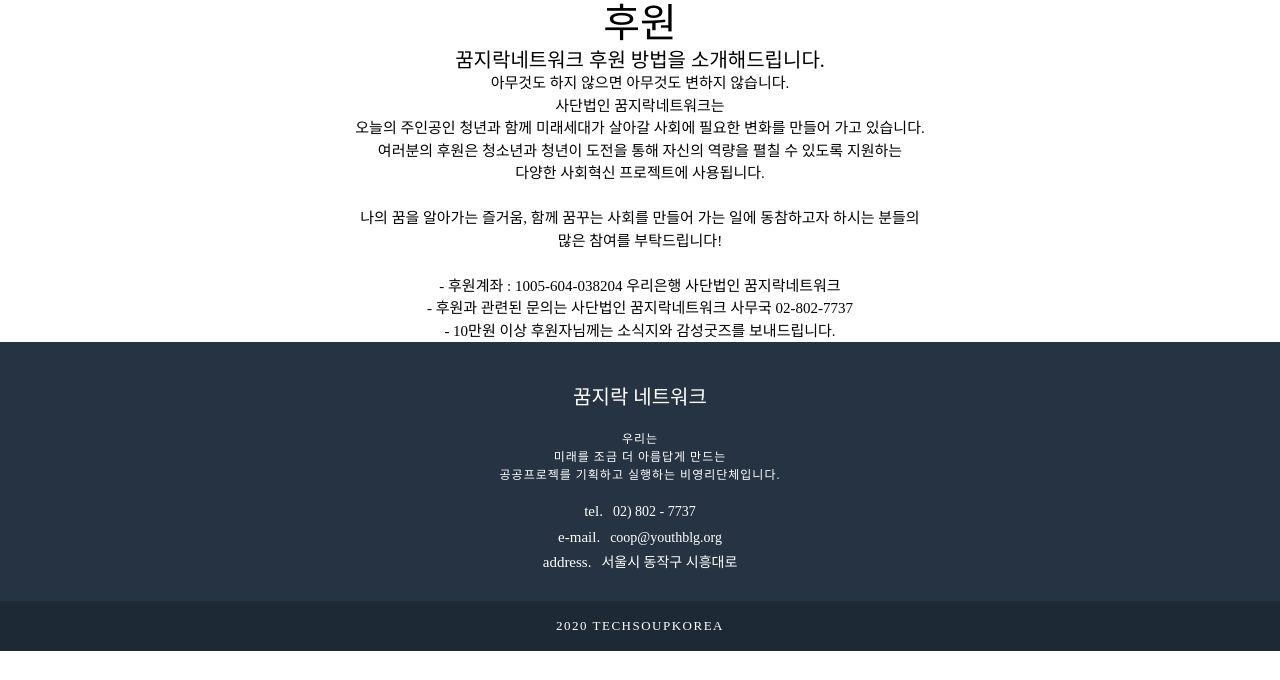
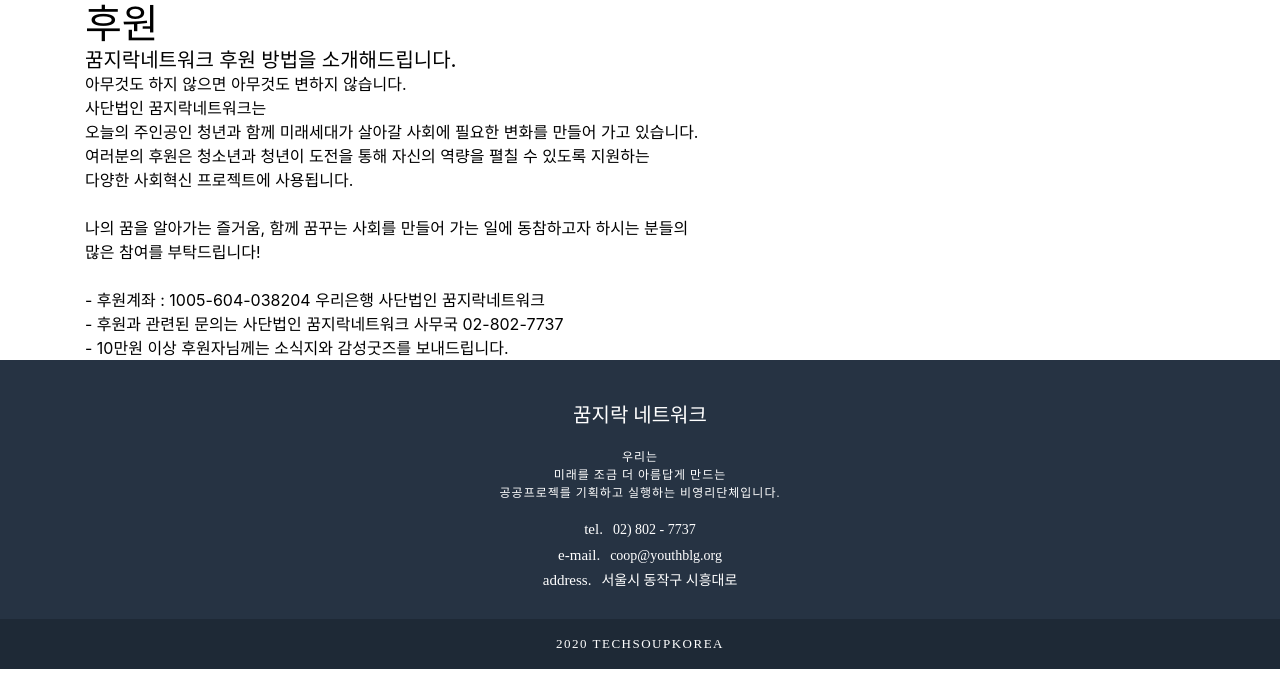
Before and after one commit to GJRProject/ggumjirak, a Django app: page /donation/ in a window 1280 px wide. Shown: the part 120-800 px from the top of the page. Run offline with Django 3.2, Linux system fonts and the light colour scheme; some libraries are stand-ins or nearby versions; some web fonts are replaced.

Commit message:
Update donation.html

```diff
--- a/project/community/templates/donation.html
+++ b/project/community/templates/donation.html
@@ -3,7 +3,7 @@
 {% block content %}
 <div class="wrap">
     <div class="board">
-        <div class="board_container" style='color:black' align="center">
+        <div class="container" style='color:black'>
             <h1 class="dtitle" style='color:black'>후원</h1>
             <h5 style='color:black'>꿈지락네트워크 후원 방법을 소개해드립니다.</h5>
             아무것도 하지 않으면 아무것도 변하지 않습니다.<br>
```
